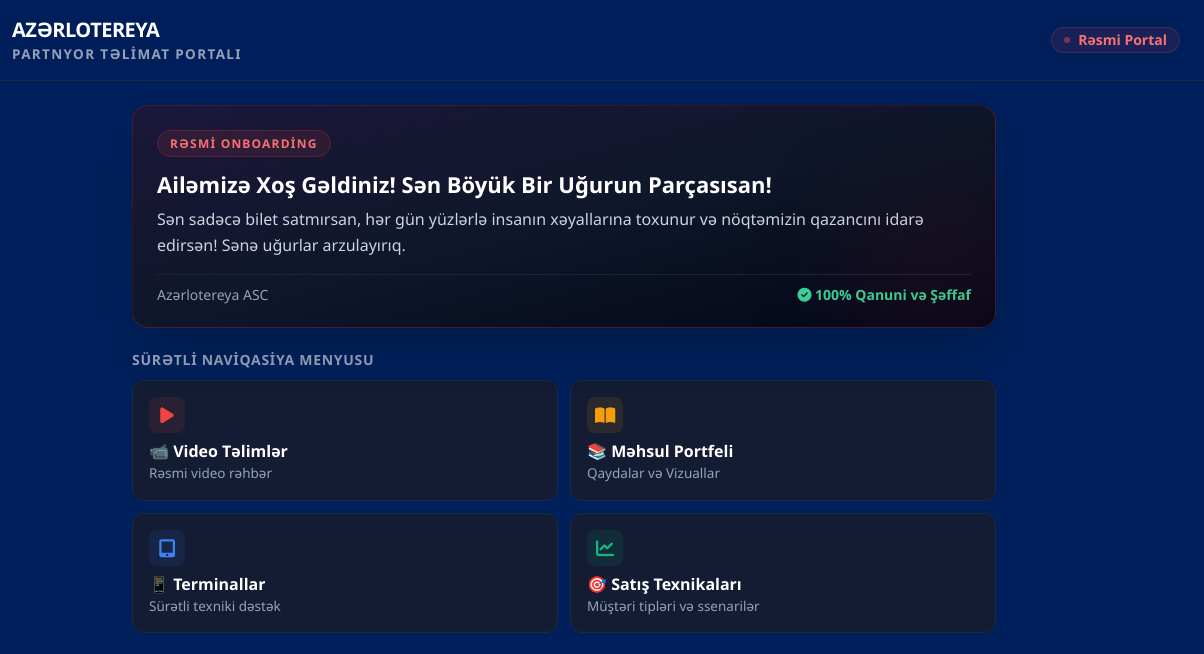
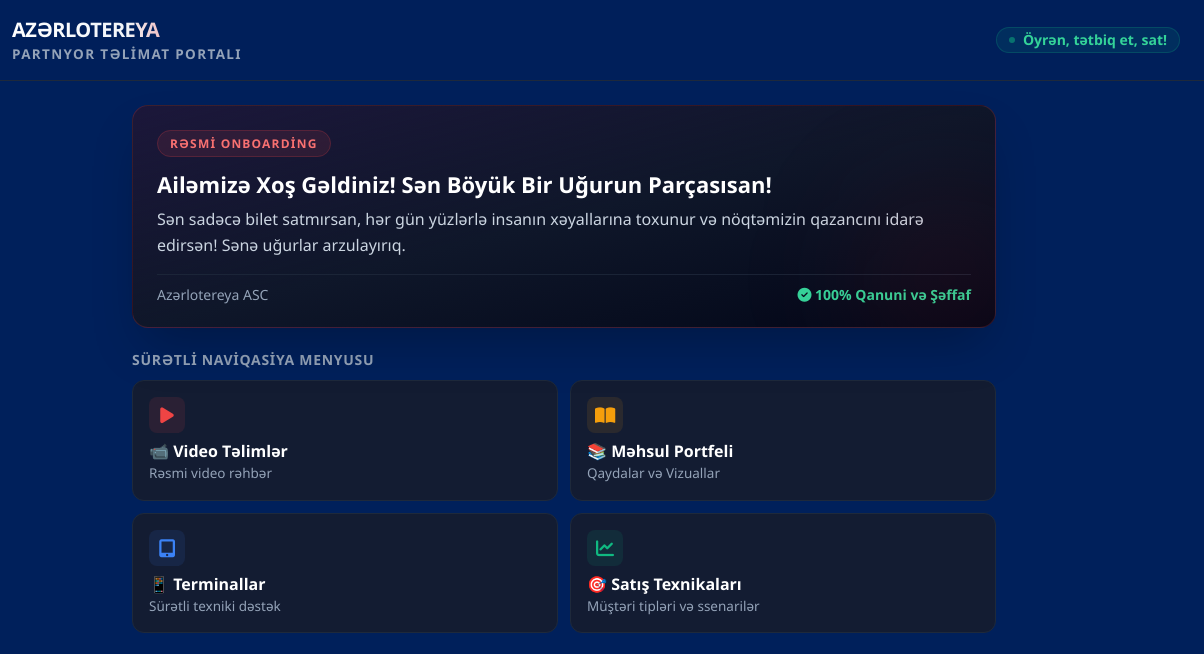
Before and after one commit to azltraining-1/training, a plain HTML site: page index.html in a window 1280 px wide. Shown: the top 654 px of the page, 76-1280 px from the left. Drawn offline with nearby package versions, Linux system fonts and the light colour scheme.

Commit message:
Update index.html

```diff
--- a/index.html
+++ b/index.html
@@ -73,13 +73,13 @@
             <!-- Azərlotereya Rəsmi Loqosu Fallback ilə -->
             <img src="logo.png" alt="Azərlotereya" class="h-12 w-auto object-contain shrink-0" onerror="this.onerror=null; this.outerHTML='<div class=\'bg-red-600 text-white font-black p-2.5 rounded-lg text-sm tracking-widest shadow-lg shadow-red-900/30\'>AL</div>';">
             <div>
-                <h1 class="text-lg font-black tracking-tight text-white uppercase">Azərlotereya</h1>
+                <h1 class="text-lg font-black tracking-tight uppercase bg-gradient-to-r from-white via-slate-100 to-red-500 bg-clip-text text-transparent">Azərlotereya</h1>
                 <p class="text-[11px] text-slate-400 uppercase tracking-widest font-semibold">Partnyor təlimat portalı</p>
             </div>
         </div>
         <div class="flex items-center space-x-2">
-            <span class="inline-flex items-center px-3 py-1 rounded-full text-xs font-semibold bg-red-500/10 text-red-400 border border-red-500/20">
-                <span class="h-1.5 w-1.5 rounded-full bg-red-500 mr-2 animate-pulse"></span> Rəsmi Portal
+            <span class="inline-flex items-center px-3 py-1 rounded-full text-xs font-semibold bg-emerald-500/10 text-emerald-400 border border-emerald-500/20">
+                <span class="h-1.5 w-1.5 rounded-full bg-emerald-500 mr-2 animate-pulse"></span> Öyrən, tətbiq et, sat!
             </span>
         </div>
     </header>
```
